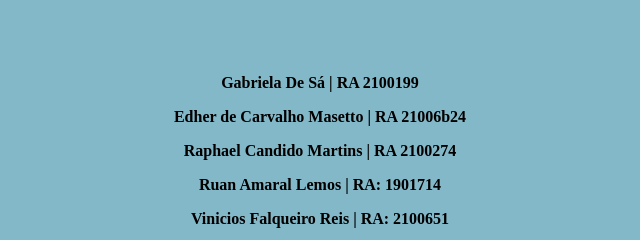
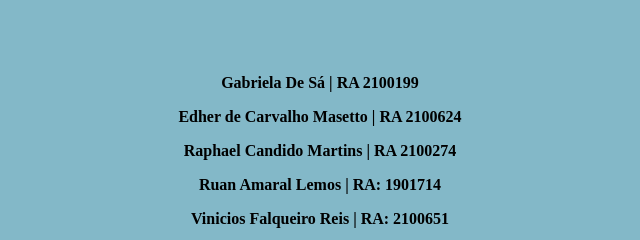
Before and after one commit to vfreis/leilaoonline, a plain HTML site: page Projeto Faculdade/contatos.html in a window 1280 px wide. Shown: the part 126-366 px from the top of the page, 320-960 px from the left. Drawn offline with Linux system fonts and the light colour scheme.

Commit message:
correção de contatos

```diff
--- a/Projeto Faculdade/contatos.html
+++ b/Projeto Faculdade/contatos.html
@@ -31,7 +31,7 @@
     </ul> -->
     <div class="border">
         <p>Gabriela De Sá | RA 2100199</p>
-        <p>Edher de Carvalho Masetto | RA 21006b24</p>
+        <p>Edher de Carvalho Masetto | RA 2100624</p>
         <p>Raphael Candido Martins | RA 2100274</p>
         <p>Ruan Amaral Lemos | RA: 1901714</p>
         <p>Vinicios Falqueiro Reis | RA: 2100651</p>
```
